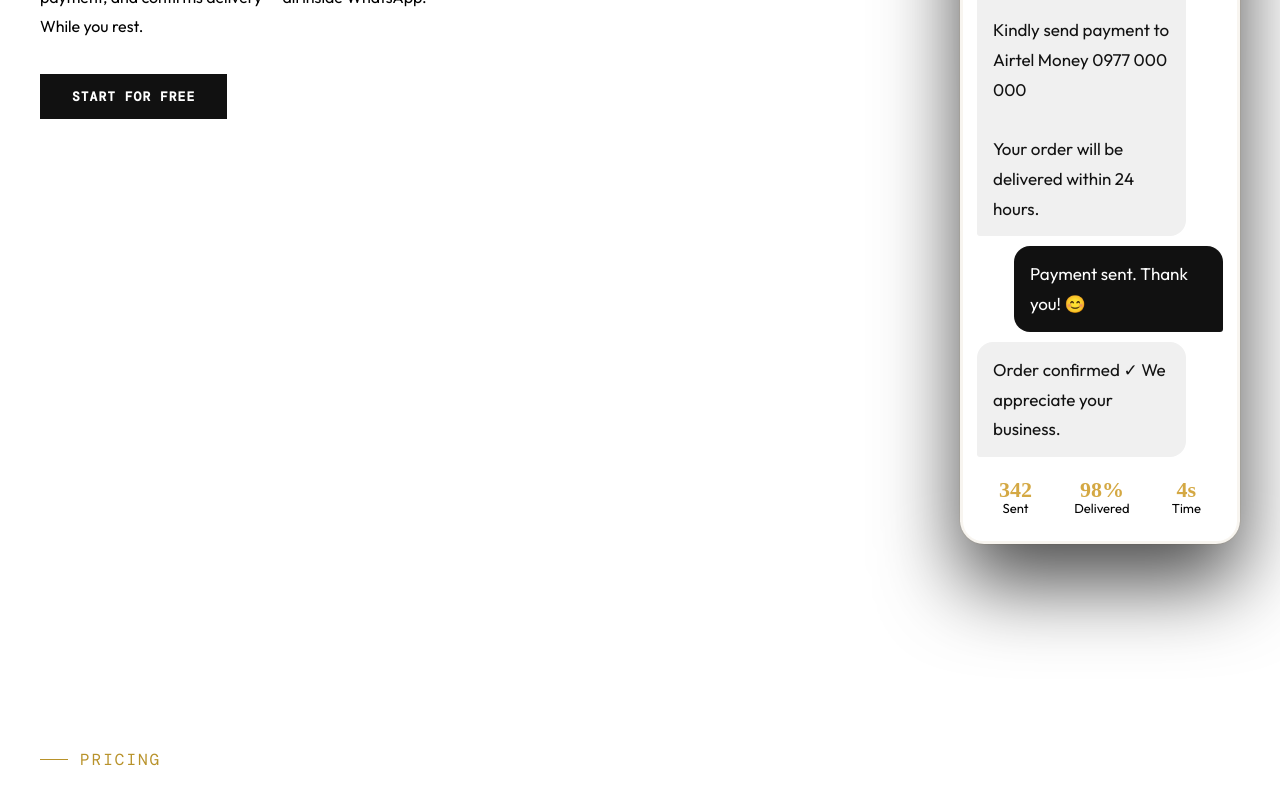
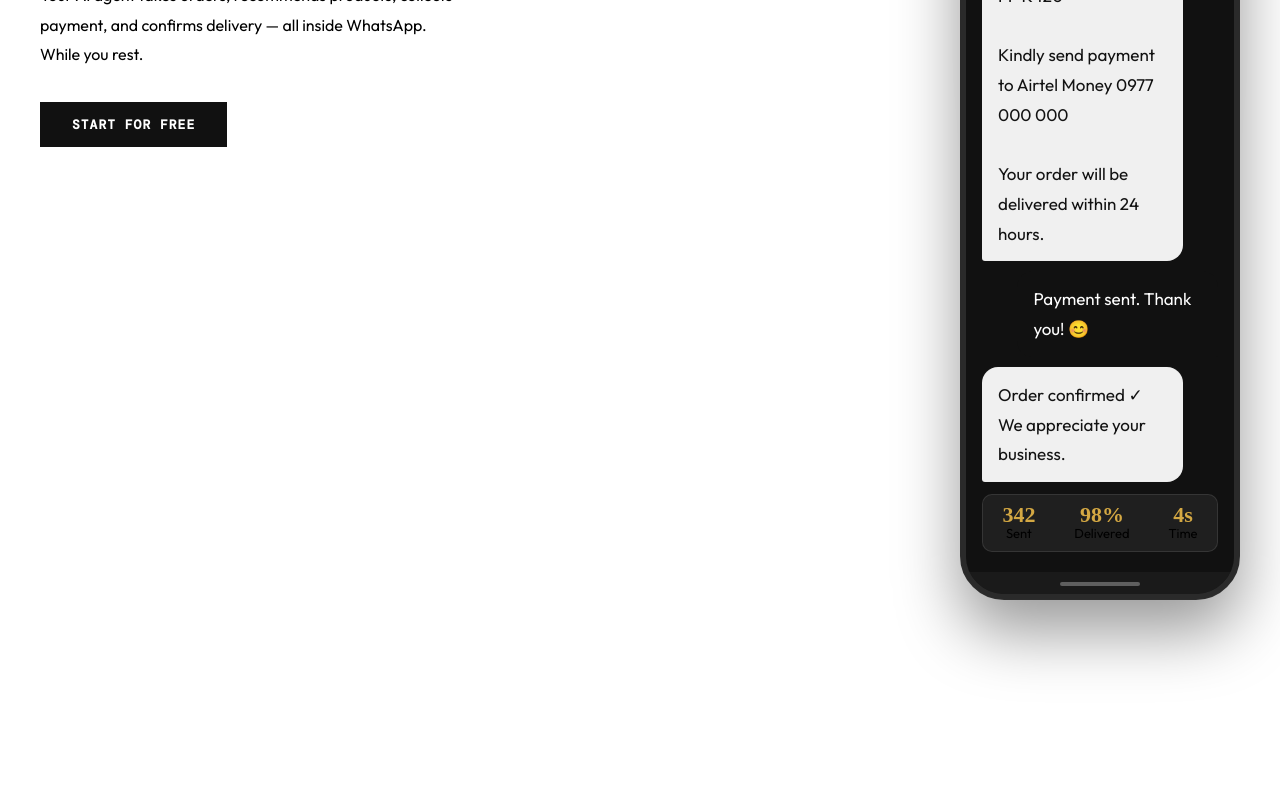
Before and after one commit to MsVee-git/zedping-frontend, a React (Create React App) app: page / in a window 1280 px wide. Shown: the part 5089-5885 px from the top of the page. Built offline with nearby package versions, Linux system fonts and the light colour scheme; a web font is replaced by a local one.

Commit message:
Update App.js

```diff
--- a/src/App.js
+++ b/src/App.js
@@ -255,12 +255,14 @@ function PhoneMockup() {
 
   return (
     <div ref={ref} onMouseMove={move} onMouseLeave={leave}
-      style={{ animation: "breathe 7s ease-in-out infinite", maxWidth: 460, margin: "0 auto" }}>
+      style={{ animation: "breathe 7s ease-in-out infinite", maxWidth: 300, margin: "0 auto" }}>
       {/* Glow behind phone */}
       <div style={{ position: "absolute", inset: -30, background: "radial-gradient(ellipse, rgba(184,146,42,0.08) 0%, transparent 65%)", borderRadius: 60, filter: "blur(20px)", pointerEvents: "none" }} />
-      {/* Phone */}
-      <div style={{ background: "var(--bg2)", border: "1px solid var(--wire2)", borderRadius: 24, padding: 3, boxShadow: "0 40px 80px rgba(0,0,0,0.7), 0 0 0 1px rgba(184,146,42,0.08), inset 0 1px 0 rgba(255,255,255,0.04)", position: "relative" }}>
-        <div style={{ background: "var(--bg)", borderRadius: 20, padding: 14, overflow: "hidden" }}>
+      {/* Phone frame */}
+      <div style={{ background: "#1A1A1A", border: "6px solid #2A2A2A", borderRadius: 44, padding: 0, boxShadow: "0 32px 64px rgba(0,0,0,0.4), inset 0 1px 0 rgba(255,255,255,0.08)", position: "relative", overflow: "hidden" }}>
+        {/* Notch */}
+        <div style={{ background: "#2A2A2A", width: 100, height: 28, borderRadius: "0 0 20px 20px", margin: "0 auto", position: "relative", zIndex: 1 }} />
+        <div style={{ background: "#111111", padding: "8px 16px 20px", overflow: "hidden" }}>
           {/* Status */}
           <div style={{ display: "flex", justifyContent: "space-between", marginBottom: 12 }}>
             <span className="mono" style={{ fontSize: 16, color: "var(--mist)" }}>09:41</span>
@@ -315,6 +317,10 @@ function PhoneMockup() {
               </div>
             ))}
           </div>
+        </div>
+        {/* Home bar */}
+        <div style={{ background: "#1A1A1A", padding: "10px 0 8px", display: "flex", justifyContent: "center" }}>
+          <div style={{ width: 80, height: 4, background: "rgba(255,255,255,0.3)", borderRadius: 2 }} />
         </div>
       </div>
     </div>
```
